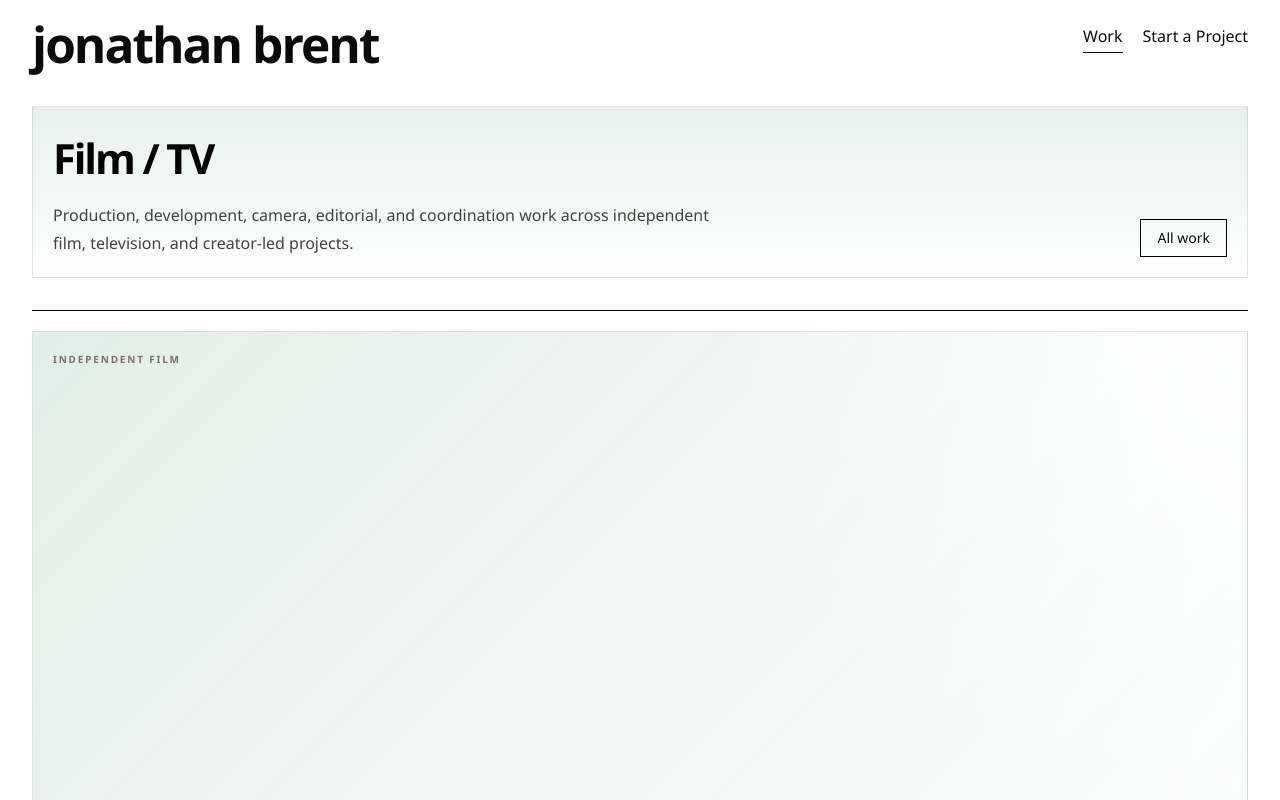
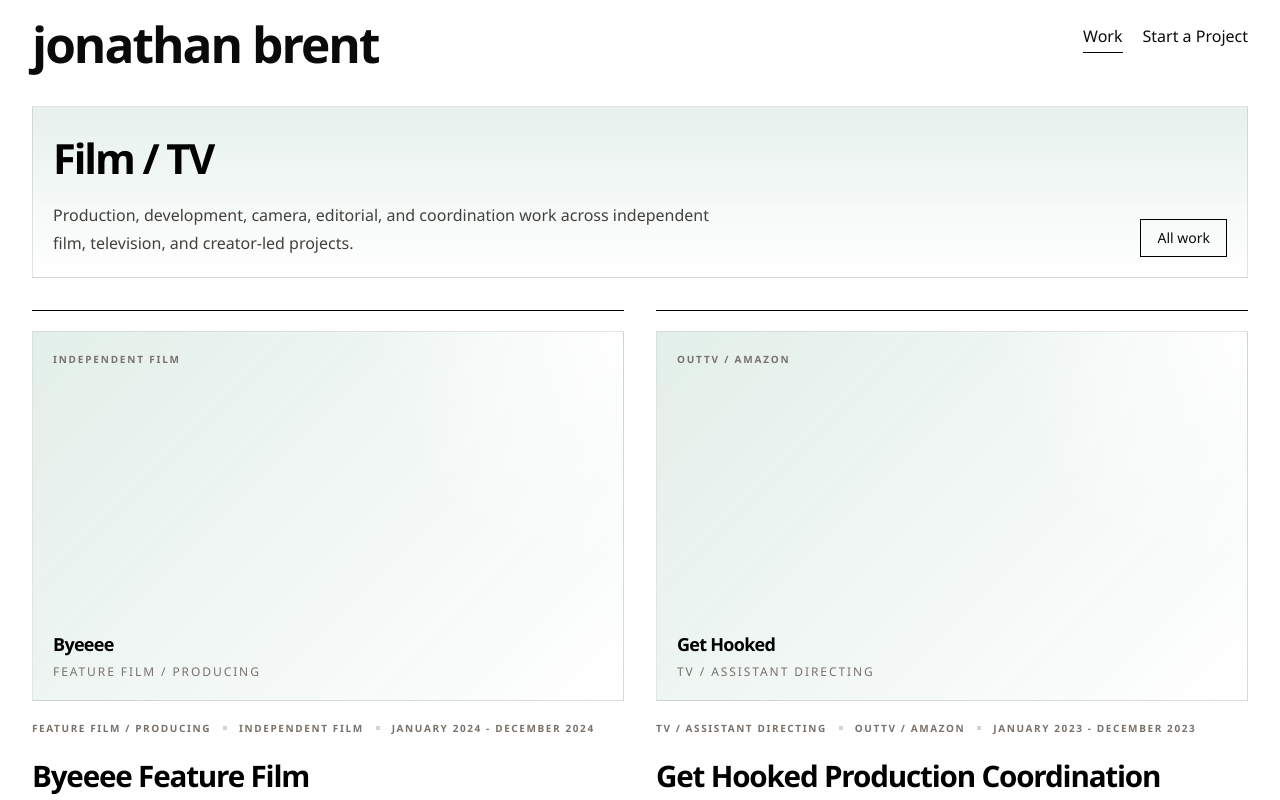
Before and after one commit to jmbrent/Personal-Website, a Next.js app: page /film-production in a window 1280 px wide. Shown: the top 800 px of the page. Built offline with nearby package versions, Linux system fonts and the light colour scheme; no server answers.

Commit message:
Show film archive in grid layout

```diff
--- a/src/app/film-production/page.tsx
+++ b/src/app/film-production/page.tsx
@@ -18,6 +18,7 @@ export default function FilmProductionPage() {
       accentClassName="bg-[linear-gradient(180deg,rgba(225,238,232,0.82),rgba(255,255,255,1))]"
       linkHref="/"
       linkLabel="All work"
+      layout="grid"
     />
   );
 }
--- a/src/components/category-archive.tsx
+++ b/src/components/category-archive.tsx
@@ -10,6 +10,7 @@ type CategoryArchiveProps = {
   accentClassName?: string;
   linkHref?: string;
   linkLabel?: string;
+  layout?: "list" | "grid";
 };
 
 export function CategoryArchive({
@@ -19,6 +20,7 @@ export function CategoryArchive({
   accentClassName = "bg-stone-100",
   linkHref,
   linkLabel,
+  layout = "list",
 }: CategoryArchiveProps) {
   return (
     <main className="mx-auto flex w-full max-w-7xl flex-1 flex-col gap-8 px-5 pb-20 pt-3 lg:px-8 lg:pb-24 lg:pt-4">
@@ -45,7 +47,11 @@ export function CategoryArchive({
         </div>
       </section>
 
-      <div className="grid gap-10">
+      <div
+        className={
+          layout === "grid" ? "grid gap-8 md:grid-cols-2" : "grid gap-10"
+        }
+      >
         {projects.map((project) => (
           <ProjectCard key={project.id} project={project} />
         ))}
```
